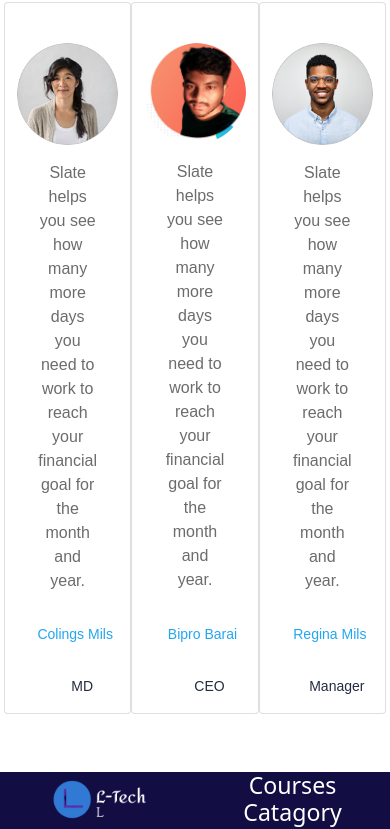
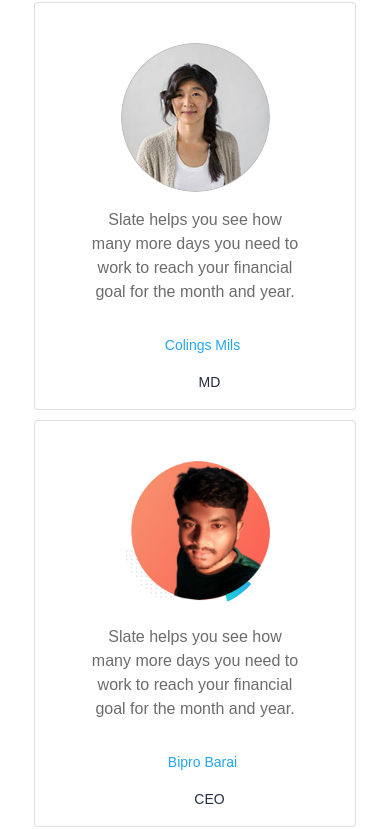
Before and after one commit to bipro-b/L-Tech-Client, a React (Create React App) app: page /about in a window 390 px wide. Shown: the part 1251-2080 px from the top of the page. Built offline with nearby package versions, Linux system fonts and the light colour scheme; no server answers; some icons are missing.

Commit message:
contact and about responsive

```diff
--- a/src/pages/About/About/About.js
+++ b/src/pages/About/About/About.js
@@ -76,70 +76,88 @@ const About = () => {
           </Col>
         </Row>
         <hr />
-        <Row md={1} lg={3} sm={1}>
-          <Col
-            className="card d-flex justify-content-center align-items-center"
+        <Row className="d-flex flex-wrap justifyContent-center-between alignItems-center  ">
+          <div
+            className="  col-md-6 col-lg-4 col-sm-12 card d-flex justify-content-center align-items-center"
             style={{ width: "322px" }}
           >
+            <div>
               <img
-              style={{ width: "149px", marginTop: "40px", borderRadius: "50%" }}
+                style={{
+                  width: "149px",
+                  marginTop: "40px",
+                  borderRadius: "50%",
+                }}
                 class="img-fluid"
                 src={user2}
                 alt="..."
               />
-            <div class=" card-body">
+              <div className=" card-body">
                 <p id="clients-say" class=" container card-text">
-                Slate helps you see how many more days you need to work to reach
-                your financial goal for the month and year.
+                  Slate helps you see how many more days you need to work to
+                  reach your financial goal for the month and year.
                 </p>
               </div>
 
               <p id="name">Colings Mils</p>
 
               <p id="occupation">MD</p>
-          </Col>
-          <Col
-            className="card d-flex justify-content-center align-items-center"
+            </div>
+          </div>
+          <div
+            className="col-md-6 col-lg-4 col-sm-12  card d-flex justify-content-center align-items-center"
             style={{ width: "322px" }}
           >
+            <div>
               <img
-              style={{ width: "149px", marginTop: "40px", borderRadius: "50%" }}
+                style={{
+                  width: "149px",
+                  marginTop: "40px",
+                  borderRadius: "50%",
+                }}
                 class="img-fluid"
                 src={banner30}
                 alt="..."
               />
               <div class=" card-body">
                 <p id="clients-say" class=" container card-text">
-                Slate helps you see how many more days you need to work to reach
-                your financial goal for the month and year.
+                  Slate helps you see how many more days you need to work to
+                  reach your financial goal for the month and year.
                 </p>
               </div>
 
               <p id="name">Bipro Barai</p>
 
               <p id="occupation">CEO</p>
-          </Col>
-          <Col
-            className="card d-flex justify-content-center align-items-center"
+            </div>
+          </div>
+          <div
+            className=" col-md-6 col-lg-4 col-sm-12  card d-flex justify-content-center align-items-center"
             style={{ width: "322px" }}
           >
+            <div>
               <img
-              style={{ width: "149px", marginTop: "40px", borderRadius: "50%" }}
+                style={{
+                  width: "149px",
+                  marginTop: "40px",
+                  borderRadius: "50%",
+                }}
                 class="img-fluid"
                 src={user1}
                 alt="..."
               />
               <div class=" card-body">
                 <p id="clients-say" class=" container card-text">
-                Slate helps you see how many more days you need to work to reach
-                your financial goal for the month and year.
+                  Slate helps you see how many more days you need to work to
+                  reach your financial goal for the month and year.
                 </p>
               </div>
 
               <p id="name">Regina Mils</p>
 
               <p id="occupation">Manager</p>
-          </Col>
+            </div>
+          </div>
         </Row>
       </Container>
       <Footer />
--- a/src/pages/Contact/Contact.css
+++ b/src/pages/Contact/Contact.css
@@ -37,5 +37,11 @@ input {
     text-align: left;
 
   }
-  .addr p{
-  }
+
+@media only screen and (max-width:640px) {
+  .cnt input {
+  width: 100%;
+  margin-bottom: 10px;
+
+}
+}
--- a/src/pages/Contact/Contact.js
+++ b/src/pages/Contact/Contact.js
@@ -1,6 +1,6 @@
 import React, { useRef } from "react";
 import emailjs from "@emailjs/browser";
-import { Col, Row } from "react-bootstrap";
+import { Row } from "react-bootstrap";
 
 import NavBar from "../Shared/Navbar/NavBar";
 import Footer from "../Shared/Footer/Footer";
@@ -47,10 +47,10 @@ const Contact = () => {
       </h3>
       <div>
         <Row md={1} lg={2}>
-          <Col>
+          <div className="col-lg-6 col-sm-12 ">
             <img src={contact} style={{ width: "100%" }} alt="" />
-          </Col>
-          <Col className="d-flex justify-content-center align-items-center">
+          </div>
+          <div className=" col-lg-6 col-sm-12 d-flex justify-content-center align-items-center">
             <div>
               <p className="addr">Address: CTG-ROUZAN-CUET</p>
               <p className="addr">Hotline: 098-569-566</p>
@@ -58,7 +58,7 @@ const Contact = () => {
               <p className="addr">Yahoo: y@yahoo.com</p>
               <p className="addr"> Email:b@gmail.com</p>
             </div>
-          </Col>
+          </div>
         </Row>
         <div className="font-icon w-25 d-flex justify-content-center mx-auto justify-content-evenly addr">
           <a href="https://github.com/bipro-b" target="_blank" rel="noreferrer">
@@ -96,7 +96,7 @@ const Contact = () => {
           Send message
         </div>
 
-        <form ref={form} onSubmit={sendEmail}>
+        <form className="cnt" ref={form} onSubmit={sendEmail}>
           <div className="row  mx-auto">
             <div className="col-8 form-group mx-auto">
               <input
@@ -126,7 +126,7 @@ const Contact = () => {
               <textarea
                 className="form-control"
                 id=""
-                cols="30"
+                cols="20"
                 rows="8"
                 placeholder="Text your message"
                 name="message"
```
Lines whose indentation alone changed are shown as unchanged.
